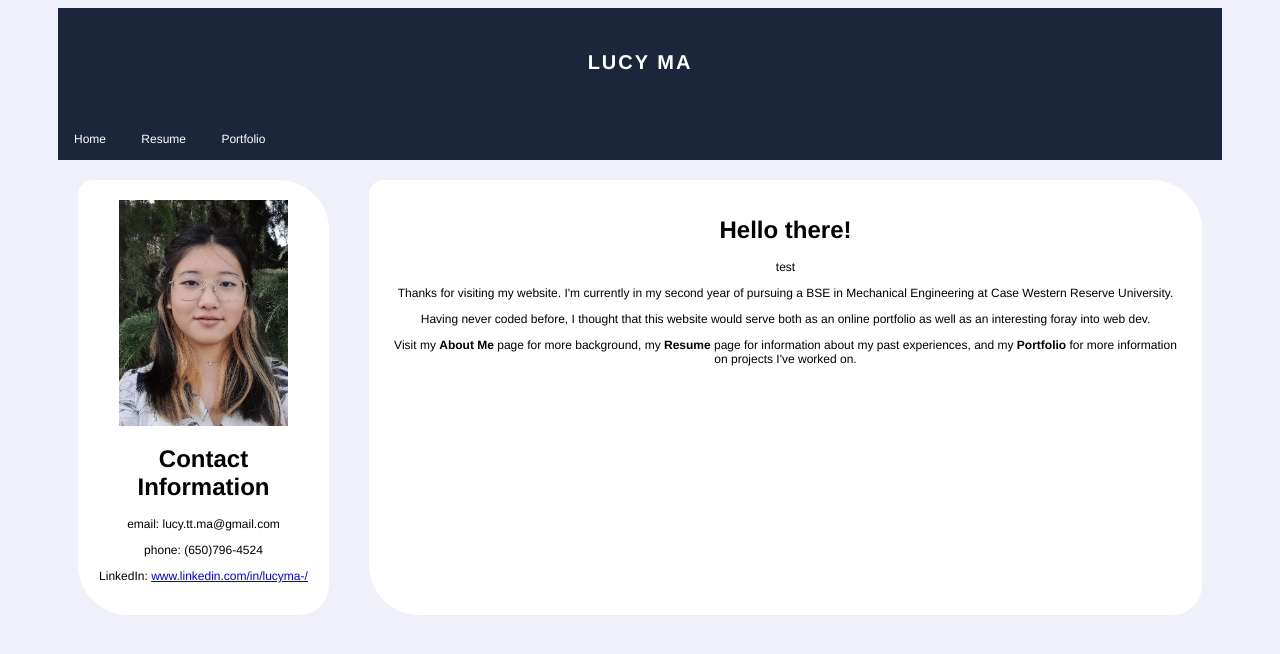
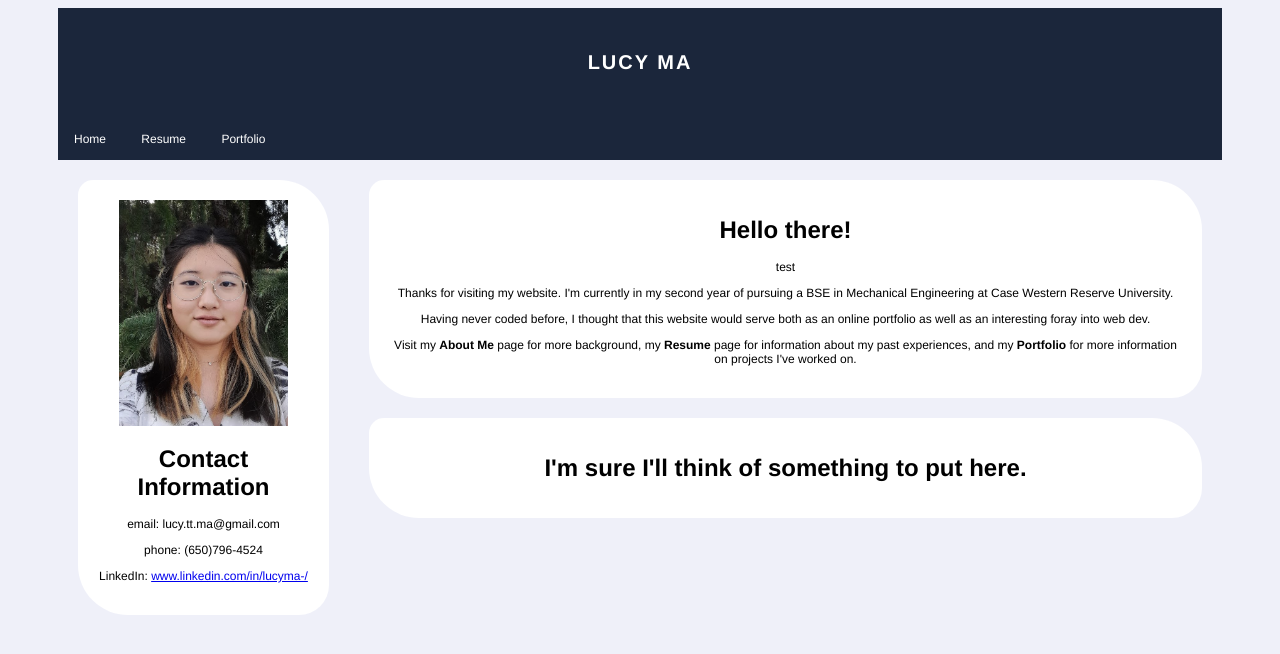
Before and after one commit to lucyttma/lucyttma.github.io, a Jekyll site: the page built from index.html, in a window 1280 px wide. Shown: the top 654 px of the page. Built offline with Jekyll 4.4.1, drawn with Linux system fonts in a browser that asks for light colours.

Commit message:
Update index.html

```diff
--- a/index.html
+++ b/index.html
@@ -14,6 +14,7 @@ title: Home
   </div>
 </div>
 
+<div>
   <div class="div-hcard">
     <h1> Hello there! </h1>
     <p> test </p>
@@ -21,3 +22,8 @@ title: Home
     <p>Having never coded before, I thought that this website would serve both as an online portfolio as well as an interesting foray into web dev. </p>
     <p>Visit my&nbsp;<strong>About Me </strong>page for more background, my <strong>Resume</strong> page for information about my past experiences, and my <strong>Portfolio</strong> for more information on projects I've worked on.</p>
   </div>
+
+  <div class="div-hcard">
+    <h1> I'm sure I'll think of something to put here. </h1>
+  </div>
+</div>
```
Lines whose indentation alone changed are shown as unchanged.
